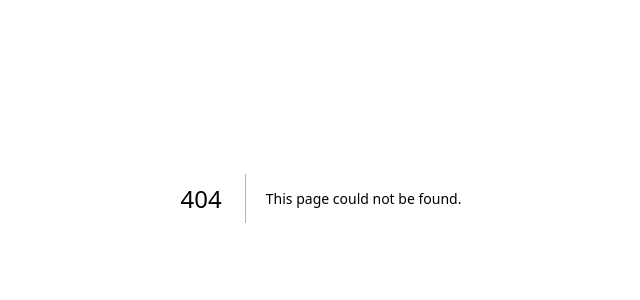
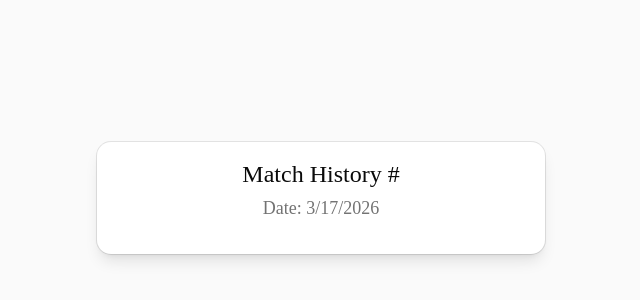
Before and after one commit to jenishpatel-jp/battle-buddies, a Next.js app: page /match-history in a window 1280 px wide. Before the commit this address had no page. Shown: the part 202-502 px from the top of the page, without its empty margins (319-959 px from the left). Built offline with nearby package versions, Linux system fonts and the light colour scheme.

Commit message:
Created the Match HIstory Card which will be used for the Match History page
Also added a Match History page

```diff
--- /dev/null
+++ b/src/app/match-history/page.tsx
@@ -0,0 +1,9 @@
+import MatchHistoryCard from "@/components/matchHistory/MatchHistoryCard";
+
+export default function MatchHistoryPage() {
+    return(
+        <div className="flex min-h-screen bg-zinc-50 items-center justify-center flex-col">
+           <MatchHistoryCard />
+        </div>
+    )
+};
--- a/src/components/battleHistory/BattleHistory.tsx
+++ b/src/components/battleHistory/BattleHistory.tsx
@@ -2,8 +2,8 @@ import { Card, CardHeader, CardTitle, CardContent } from "@/components/ui/card";
 
 const BattleHistory = () => {
   return (
-    <div className="flex flex-col p-4 m-4 w-full max-w-md">
-      <Card className="shadow-lg">
+
+      <Card className="flex flex-col p-4 m-4 w-full max-w-md shadow-lg">
         <CardHeader>
           <CardTitle className="text-center text-4xl text-blue-500 font-semibold shadow-">Battle History</CardTitle>
         </CardHeader>
@@ -22,7 +22,6 @@ const BattleHistory = () => {
         </CardContent>
       </Card>
 
-    </div>
   )
 };
 
--- /dev/null
+++ b/src/components/matchHistory/MatchHistoryCard.tsx
@@ -0,0 +1,20 @@
+import { Card, CardTitle, CardDescription, CardHeader, CardContent } from "../ui/card"
+
+const MatchHistoryCard = () => {
+
+
+    return (
+        <Card className="flex flex-col p-4 m-4 w-full max-w-md shadow-lg">
+            <CardHeader>
+                <CardTitle className="text-center text-2xl">Match History #</CardTitle>
+                <h4 className="text-center text-lg text-muted-foreground">Date: {new Date().toLocaleDateString()}</h4>
+                {/* Date */}
+            </CardHeader>
+            <CardContent>
+                {/* Match history details will go here */}
+            </CardContent>
+        </Card>
+    )
+    }
+
+export default MatchHistoryCard
```
